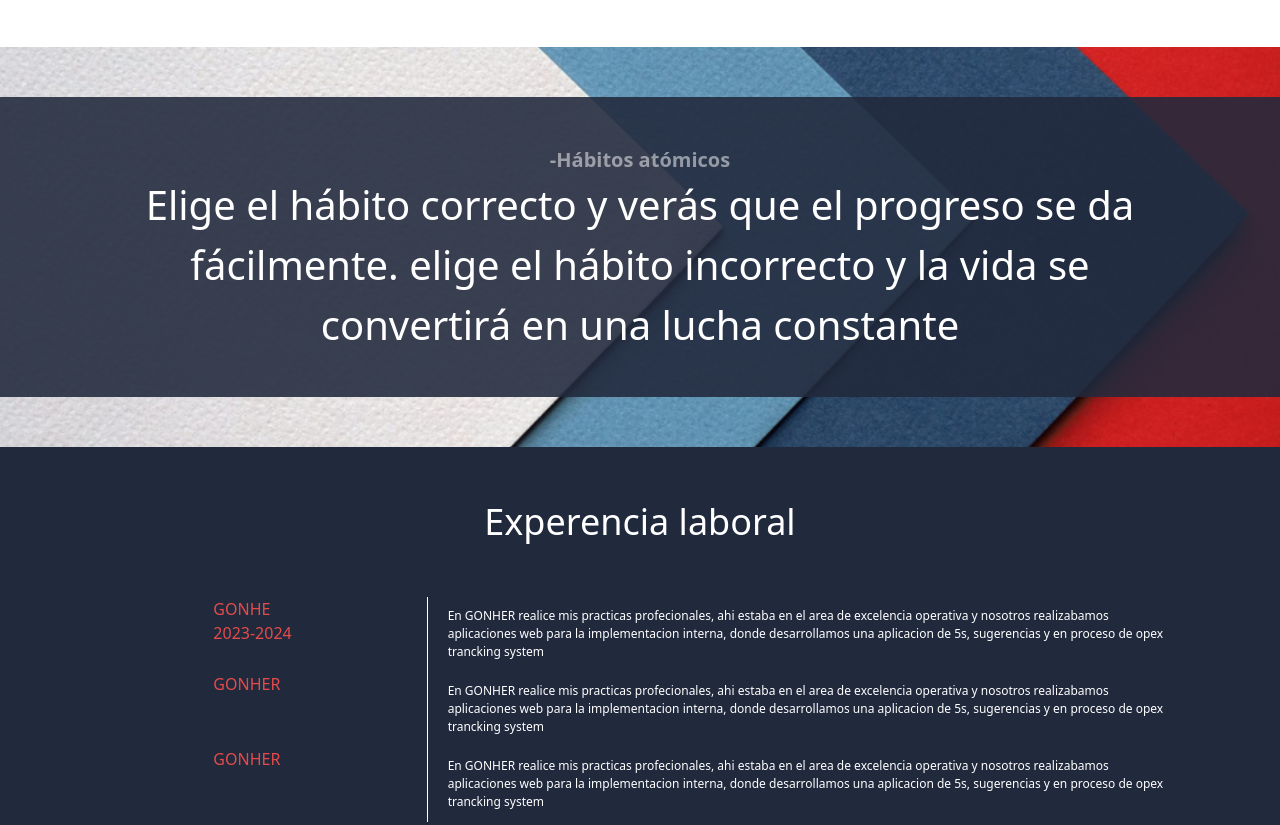
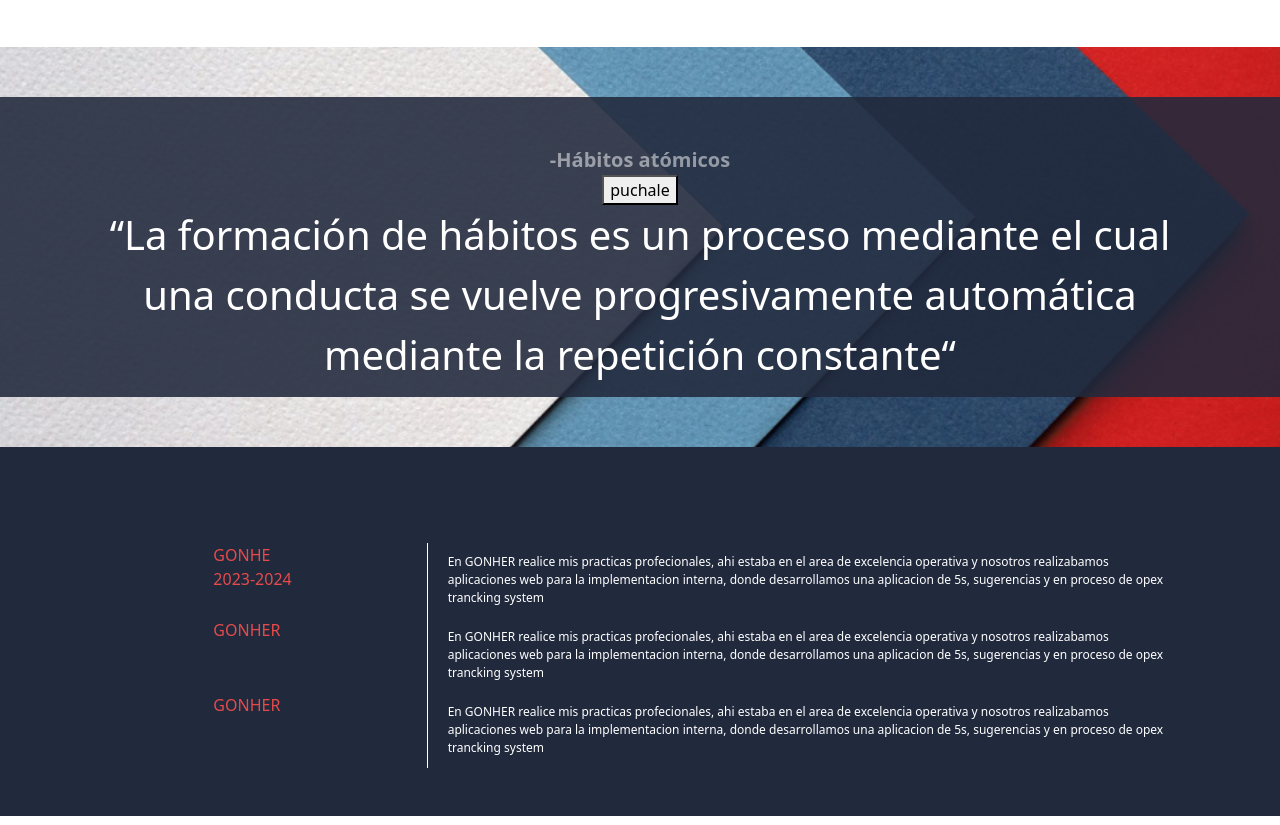
Before and after one commit to rubenplacencia/RubenPaginaWeb.github.io, a plain HTML site: page index.html in a window 1280 px wide. Shown: the part 1898-2723 px from the top of the page. Drawn offline with nearby package versions, Linux system fonts and the light colour scheme.

Commit message:
Se agrego un movimiento en la parte de frases

```diff
--- a/index.html
+++ b/index.html
@@ -4,7 +4,6 @@
         <title>Ruben Placencia</title>
         <link rel="stylesheet" href="style.css">
         <link href="https://cdn.jsdelivr.net/npm/bootstrap@5.3.2/dist/css/bootstrap.min.css" rel="stylesheet" integrity="sha384-T3c6CoIi6uLrA9TneNEoa7RxnatzjcDSCmG1MXxSR1GAsXEV/Dwwykc2MPK8M2HN" crossorigin="anonymous">
-        <script src="https://cdn.jsdelivr.net/npm/bootstrap@5.3.2/dist/js/bootstrap.bundle.min.js" integrity="sha384-C6RzsynM9kWDrMNeT87bh95OGNyZPhcTNXj1NW7RuBCsyN/o0jlpcV8Qyq46cDfL" crossorigin="anonymous"></script>
         <link rel="stylesheet" href="https://cdn.jsdelivr.net/npm/bootstrap-icons@1.11.3/font/bootstrap-icons.min.css">
     </head>
     <body>
@@ -15,7 +14,7 @@
                         <div class="mx-5 my-4"><button @click="ventanas('sobreMi')">Sobre mi</button></div>
                         <div class="mx-5 my-4"><button @click="ventanas('Proyectos')">Proyectos</button></div>
                         <div class="mx-5 my-4"><button>Psicologia</button></div>
-                        <div class="mx-5 my-4"> <button @click="saludar">Saludar</button>
+                        <div class="mx-5 my-4"> <button>Saludar</button>
                     </nav>
             </div>
         </div>
@@ -131,14 +130,16 @@
                             <div class="encabezadoEducacion col-4 offset-4 fs-5 pt-5" style="color:rgba(255, 255, 255, 0.5);">
                                 -Hábitos atómicos
                             </div>
-                            <div class="col-10 offset-1 fs-1">Elige el hábito correcto y verás que el progreso se da fácilmente. elige el hábito incorrecto y la vida se convertirá en una lucha constante
+                            <button @click="cambiarFrase">puchale</button>
+                            <div class="col-10 offset-1 fs-1" id="frasesLibros1">
+                                “La formación de hábitos es un proceso mediante el cual una conducta se vuelve progresivamente automática mediante la repetición constante“
                         </div>
                     </div>
                     <a name="Experiencia"></a>
                 </div>
                 <div class="quintoDiv">
                 <div class="encabezadoExp col-4 offset-4 my-5">
-                    <span style="color:white; font-size: 36px; padding-top: 430px;">Experencia laboral</span>
+                    <!-- <spam style="color:white; font-size: 36px; padding-top: 430px;">Experencia laboral</spam> -->
                 </div>
                     <div class="infoExp col-10 offset-2">
                         <div class="divGonher">
@@ -177,9 +178,6 @@
                             posiciones de display y algunos diseños definidos, tambien en que etiquetas utilizar en que momento, lo disfrute mucho por que no
                             sabia nada sobre maquetado de paginas web
                         </p>
-                        <div class="imgProyect1">
-                            <img src="Imagenes/cvproyecto.png" style="height: 350px;" class="mx-5 pt-5">
-                        </div>
                     </div>
                 </div>
                 <div class="contProyect mt-5">
@@ -197,14 +195,12 @@
                                 <li>PHP para el backend</li>
                             </ul>
                         </div>
-                        <img id="imagen" src="Imagenes/imagen1.jpg" style="height: 50px;">
-                        <button @click="cambioImagen"> cambiar</button>
                     </div>
                 </div>
             </div>
             <footer>
               <div style="background-color: #21293d; text-align: center;" >
-                <spam style="color:white; font-size: 38px;">Contacto</spam>
+                <p style="color:white; font-size: 38px;">Contacto</p>
                 <div class="contenedorFooter col-12 mt-5" >
                     <div>
                         <div style="color: white; margin-bottom: 10px;;"> Social media </div>
@@ -246,6 +242,7 @@
             </footer>
 
         <script src="https://unpkg.com/vue@3/dist/vue.global.js"></script>
+        <script src="https://cdn.jsdelivr.net/npm/bootstrap@5.3.2/dist/js/bootstrap.bundle.min.js" integrity="sha384-C6RzsynM9kWDrMNeT87bh95OGNyZPhcTNXj1NW7RuBCsyN/o0jlpcV8Qyq46cDfL" crossorigin="anonymous"></script>
         <script src="rubenWeb.js"></script>
     </body>
 </HTML>
--- a/rubenWeb.js
+++ b/rubenWeb.js
@@ -8,8 +8,19 @@ const app = Vue.createApp({
                 'imagen4.jpg',
               ],
               cambio: 'imagen2,',
-            indiceImagen: 0
+            indiceImagen: 0,
+            frasesDiv: '',
+            frasesLibro: ['“La formación de hábitos es un proceso mediante el cual una conducta se vuelve progresivamente automática mediante la repetición constante“',
+             '“Si realmente quieres algo, puedes conseguirlo. Pero la verdad es que nuestra verdadera motivación consiste en ser perezosos y hacer lo que es más conveniente“',
+             '“Cada hábito que ponemos en manos de la tecnología libera tiempo y energía para que los pongamos al servicio de nuestra siguiente etapa de crecimiento',
+             '“Me he dado cuenta que con frecuencia imitó el comportamiento de aquellos que me rodean, sin darme cuenta“'],
+            i: 0,
+
         };
+    },
+    mounted(){
+        this.frasesDiv = document.getElementById('frasesLibros1');
+        setInterval(this.cambiarFrase, 5000)
     },
     methods: {
 
@@ -17,15 +28,19 @@ const app = Vue.createApp({
             this.abrirVentana = ventana
         },
 
-        cambioImagen(){
-            document.getElementById('imagen').src = 'Imagenes/' + this.imagenes[this.indiceImagen]
-            alert(this.imagenes[this.indiceImagen])
-            this.indiceImagen = this.indiceImagen + 1
-            if(this.indiceImagen >= this.imagenes.length){
-                this.indiceImagen = 0;
-            }
-        }
-    }
+
+        cambiarFrase(){
+          this.frasesDiv.innerText = this.frasesLibro[this.i];
+          this.i++;
+          if(this.i >= this.frasesLibro.length){
+             this.i = 0;
+          };
+        },
+        //INTERVALO DE FRASES
+
+
+
+    },
     // //////////////////////////////////////////////////////////////////////////////fin de data
 });
 
```
